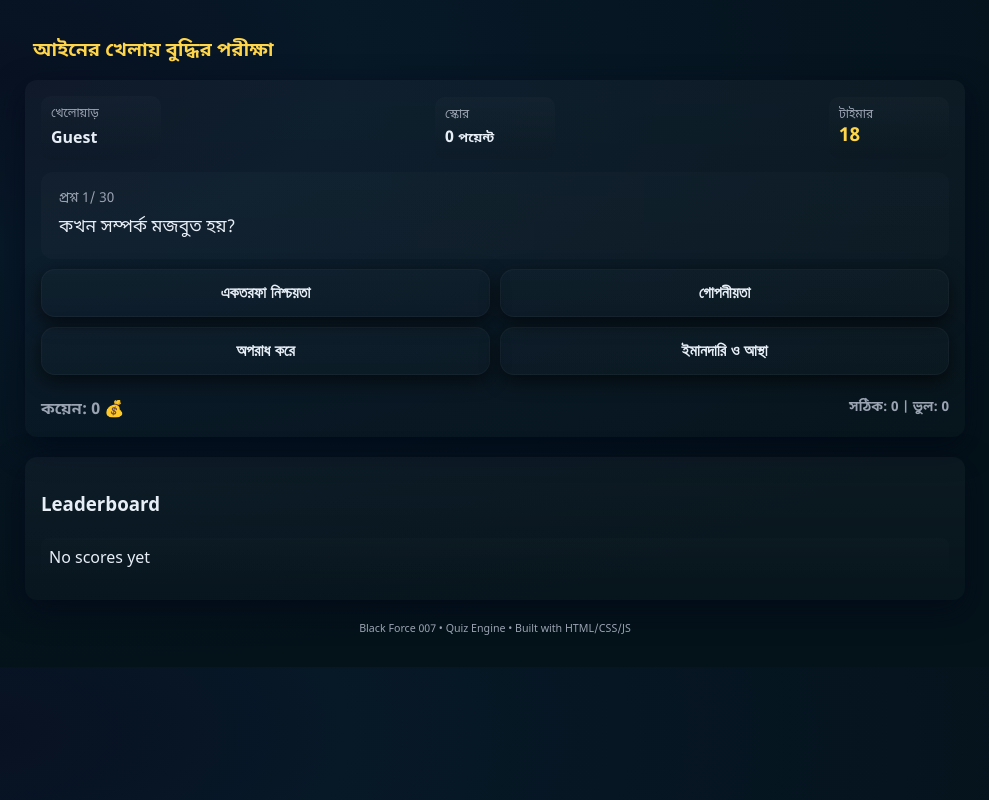
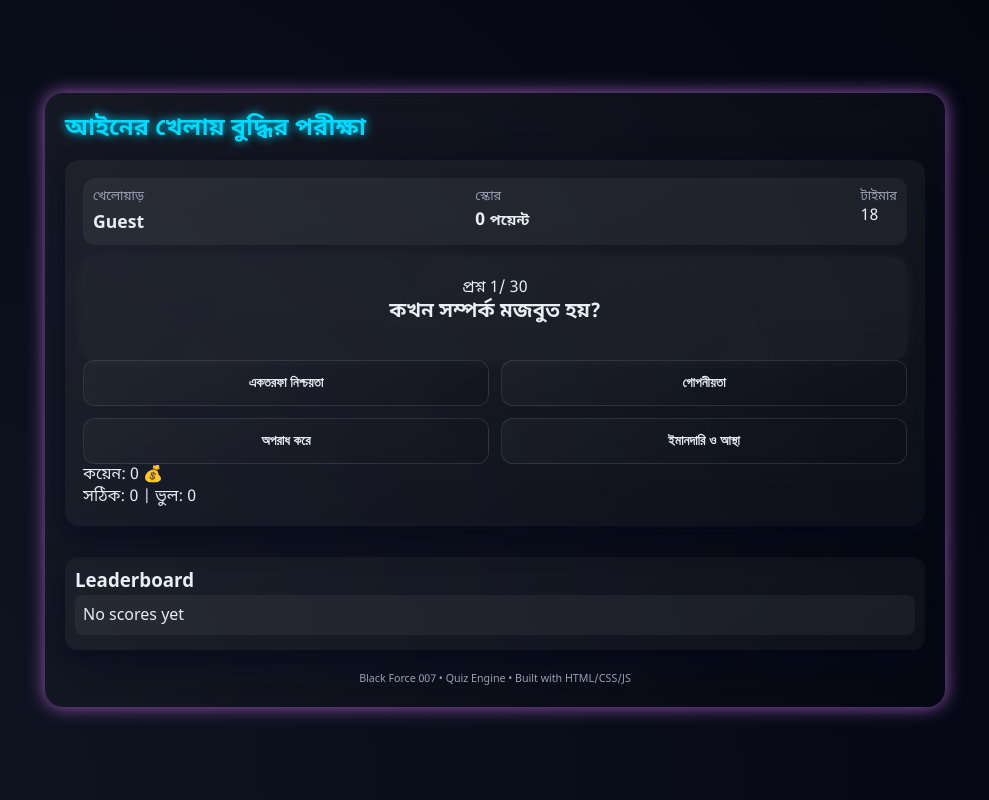
Before and after one commit to skmohammadyasir-maker/-_-, a plain HTML site: page index.html in a window 1280 px wide. Both pictures are taken after a click on the button "Guest Play". Shown: the whole page, without its empty margins (145-1134 px from the left). Drawn offline with Linux system fonts and the light colour scheme; no server answers.

Commit message:
Revamp CSS for Black Force 007 Advanced Neon Theme

```diff
--- a/style.css
+++ b/style.css
@@ -1,78 +1,254 @@
-/* style.css — modern gaming theme, responsive, Noto Sans Bengali recommended */
+/* style.css — Black Force 007 Advanced Neon Theme */
 
-:root{
-  --bg1: #0b1020;
-  --card: #0f1724;
-  --accent: #ff6b35;
-  --accent-2:#ffd54a;
+:root {
+  --bg1: #05060a;
+  --card: #0d1220;
+  --accent1: #ff007f;
+  --accent2: #00d9ff;
+  --accent3: #8fff00;
+  --accent4: #ffb300;
+  --accent5: #9b59b6;
+  --text: #e7eef6;
   --muted: #9aa3b2;
   --green: #28a745;
   --red: #dc3545;
 }
 
-*{box-sizing:border-box}
-body{
-  margin:0;
-  font-family: "Noto Sans Bengali", "Noto Sans", Arial, sans-serif;
-  background: radial-gradient(1200px 600px at 10% 10%, #081122 0%, #071827 30%, #04121a 100%);
-  color:#e7eef6;
-  -webkit-font-smoothing:antialiased;
-  -moz-osx-font-smoothing:grayscale;
+/* Reset */
+* { box-sizing: border-box; margin: 0; padding: 0; }
+
+body {
+  font-family: "Noto Sans Bengali", "Noto Sans", sans-serif;
+  background: radial-gradient(circle at top, #0c1223, #02040a);
+  color: var(--text);
+  display: flex;
+  justify-content: center;
+  align-items: center;
+  min-height: 100vh;
+  padding: 10px;
+  animation: bgPulse 10s infinite alternate ease-in-out;
 }
 
-.wrap{max-width:980px;margin:18px auto;padding:12px;}
-.topbar{display:flex;align-items:center;justify-content:space-between;padding:8px 16px}
-.logo{display:flex;align-items:center;gap:12px}
-.logo img{width:56px;height:56px;border-radius:10px;object-fit:cover;box-shadow:0 6px 18px rgba(0,0,0,0.6)}
-.title{font-size:1.2rem;color:var(--accent-2);font-weight:700}
-.top-actions{display:flex;align-items:center;gap:10px}
-.user-email{font-size:0.9rem;color:var(--muted)}
+@keyframes bgPulse {
+  0% { background: radial-gradient(circle at top left, #0c1223, #030510); }
+  25% { background: radial-gradient(circle at top right, #0b0e1f, #040818); }
+  50% { background: radial-gradient(circle at center, #080f1c, #02040a); }
+  75% { background: radial-gradient(circle at bottom left, #101522, #020410); }
+  100% { background: radial-gradient(circle at bottom right, #0a101d, #010308); }
+}
 
-.stage{display:grid;grid-template-columns:1fr;gap:14px;padding:8px}
+.wrap {
+  width: 100%;
+  max-width: 900px;
+  background: linear-gradient(145deg, rgba(255,255,255,0.05), rgba(0,0,0,0.1));
+  border-radius: 18px;
+  box-shadow: 0 0 25px rgba(0,255,255,0.15);
+  padding: 20px;
+  backdrop-filter: blur(12px);
+  animation: glowCycle 8s infinite alternate;
+}
 
-.card{background:linear-gradient(180deg, rgba(255,255,255,0.03), rgba(255,255,255,0.01));border-radius:12px;padding:16px;box-shadow:0 10px 30px rgba(2,6,23,0.6);}
+@keyframes glowCycle {
+  0% { box-shadow: 0 0 18px var(--accent1); }
+  25% { box-shadow: 0 0 18px var(--accent2); }
+  50% { box-shadow: 0 0 18px var(--accent3); }
+  75% { box-shadow: 0 0 18px var(--accent4); }
+  100% { box-shadow: 0 0 18px var(--accent5); }
+}
 
-.hidden{display:none !important}
+/* Top Bar */
+.topbar {
+  display: flex;
+  justify-content: space-between;
+  align-items: center;
+  margin-bottom: 15px;
+}
 
-input{width:100%;padding:12px;border-radius:8px;border:1px solid rgba(255,255,255,0.06);background:transparent;color:inherit;margin:8px 0;font-size:1rem}
-.btn{background:var(--accent);color:#07121a;padding:10px 16px;border-radius:10px;border:none;font-weight:700;cursor:pointer}
-.btn:hover{transform:translateY(-2px)}
-.btn.outline{background:transparent;border:1px solid rgba(255,255,255,0.06);color:var(--accent-2)}
-.btn.ghost{background:transparent;border:1px dashed rgba(255,255,255,0.06);color:var(--muted)}
+.logo {
+  display: flex;
+  align-items: center;
+  gap: 10px;
+}
 
-.row{display:flex;gap:10px;justify-content:center}
-.msg{color:#ffcccb;margin-top:8px;font-weight:600}
+.logo img {
+  width: 60px;
+  height: 60px;
+  border-radius: 12px;
+  box-shadow: 0 6px 20px rgba(0,0,0,0.6);
+}
 
-.hud{display:flex;gap:12px;align-items:center;justify-content:space-between;margin-bottom:12px;flex-wrap:wrap}
-.player,.meter,.timer-wrap{background:linear-gradient(180deg, rgba(255,255,255,0.02), rgba(0,0,0,0.05));padding:10px;border-radius:10px;min-width:120px}
-.label{font-size:0.75rem;color:var(--muted)}
-.value{font-weight:700;margin-top:4px}
-.timer{font-size:1.2rem;color:var(--accent-2);font-weight:900}
+.title {
+  font-size: 1.5rem;
+  color: var(--accent2);
+  text-shadow: 0 0 10px var(--accent2);
+  font-weight: 700;
+}
 
-.question-card{background:linear-gradient(90deg, rgba(255,255,255,0.02), rgba(255,255,255,0.01));padding:18px;border-radius:12px;margin-bottom:10px}
-.qno{color:var(--muted);font-size:0.85rem;margin-bottom:8px}
-.question-text{font-size:1.1rem;line-height:1.4}
+.user-email {
+  font-size: 0.9rem;
+  color: var(--muted);
+}
 
-.options-grid{display:grid;grid-template-columns:repeat(2,1fr);gap:10px}
-.options-grid button{padding:14px;border-radius:14px;background:linear-gradient(180deg, rgba(255,255,255,0.02), rgba(255,255,255,0.01));border:1px solid rgba(255,255,255,0.03);color:inherit;font-size:1rem;font-weight:700;box-shadow:0 6px 18px rgba(0,0,0,0.6);cursor:pointer;transition:transform 0.15s, box-shadow 0.15s}
-.options-grid button:hover{transform:translateY(-4px);box-shadow:0 12px 30px rgba(0,0,0,0.8)}
+.stage {
+  display: grid;
+  gap: 16px;
+}
 
-.options-grid button.correct{background:linear-gradient(90deg,#2ecc71,#27ae60);box-shadow:0 8px 40px rgba(39,174,96,0.25);transform:scale(1.03);color:#07121a}
-.options-grid button.wrong{background:linear-gradient(90deg,#f25f5c,#ff3b30);box-shadow:0 8px 40px rgba(255,59,48,0.18);color:#fff;transform:scale(1.02)}
+/* Card Layout */
+.card {
+  background: linear-gradient(180deg, rgba(255,255,255,0.04), rgba(255,255,255,0.02));
+  border-radius: 14px;
+  padding: 18px;
+  box-shadow: 0 10px 30px rgba(2,6,23,0.6);
+}
 
-.controls{display:flex;gap:10px;justify-content:center;margin-top:12px}
-.controls .btn{min-width:120px}
+.hidden { display: none !important; }
 
-.bottom-row{display:flex;justify-content:space-between;padding-top:12px;color:var(--muted);font-weight:700}
-.leaderboard-card{margin-top:6px}
-.leaderboard-list{list-style:none;padding:0;margin:0}
-.leaderboard-list li{padding:8px;border-radius:8px;background:linear-gradient(180deg,rgba(255,255,255,0.01),transparent);margin-bottom:6px}
+input {
+  width: 100%;
+  padding: 12px;
+  border-radius: 8px;
+  border: 1px solid rgba(255,255,255,0.08);
+  background: rgba(255,255,255,0.05);
+  color: var(--text);
+  font-size: 1rem;
+  margin: 6px 0;
+}
 
-.result-box{background:rgba(0,0,0,0.1);padding:12px;border-radius:8px;margin-bottom:12px}
-.small{font-size:0.85rem;color:var(--muted)}
+.btn {
+  background: linear-gradient(90deg, var(--accent1), var(--accent2));
+  color: #fff;
+  border: none;
+  padding: 12px 18px;
+  border-radius: 10px;
+  font-weight: 700;
+  cursor: pointer;
+  transition: 0.3s;
+}
 
-.footer{text-align:center;margin-top:12px;color:var(--muted);font-size:0.8rem}
-@media (max-width:600px){
-  .options-grid{grid-template-columns:1fr}
-  .hud{flex-direction:column;align-items:stretch;gap:10px}
+.btn:hover {
+  transform: scale(1.05);
+  background: linear-gradient(90deg, var(--accent3), var(--accent4));
+  box-shadow: 0 0 15px var(--accent3);
 }
+
+.btn.outline {
+  background: transparent;
+  border: 1px solid var(--accent2);
+  color: var(--accent2);
+}
+
+/* Game HUD */
+.hud {
+  display: flex;
+  flex-wrap: wrap;
+  justify-content: space-between;
+  background: rgba(255,255,255,0.05);
+  border-radius: 12px;
+  padding: 10px;
+  margin-bottom: 12px;
+}
+
+.hud-item {
+  flex: 1 1 45%;
+  margin: 5px;
+  background: rgba(0,0,0,0.1);
+  padding: 8px;
+  border-radius: 10px;
+}
+
+.label {
+  font-size: 0.8rem;
+  color: var(--muted);
+}
+
+.value {
+  font-size: 1.1rem;
+  font-weight: 700;
+  margin-top: 4px;
+}
+
+/* Question */
+.question-card {
+  background: linear-gradient(120deg, rgba(255,255,255,0.02), rgba(255,255,255,0.04));
+  border-radius: 14px;
+  padding: 20px;
+  text-align: center;
+  box-shadow: 0 0 15px rgba(255,255,255,0.05);
+}
+
+.question-text {
+  font-size: 1.25rem;
+  font-weight: 600;
+  margin-bottom: 15px;
+}
+
+/* Options */
+.options-grid {
+  display: grid;
+  grid-template-columns: repeat(2, 1fr);
+  gap: 12px;
+}
+
+.options-grid button {
+  padding: 14px;
+  border-radius: 12px;
+  border: 1px solid rgba(255,255,255,0.1);
+  background: linear-gradient(145deg, rgba(255,255,255,0.03), rgba(0,0,0,0.08));
+  color: var(--text);
+  font-weight: 700;
+  cursor: pointer;
+  transition: all 0.25s ease-in-out;
+}
+
+.options-grid button:hover {
+  background: linear-gradient(90deg, var(--accent4), var(--accent5));
+  transform: scale(1.05);
+}
+
+.options-grid button.correct {
+  background: linear-gradient(90deg, var(--green), #3cff7d);
+  color: #07121a;
+  box-shadow: 0 0 20px rgba(40,167,69,0.4);
+}
+
+.options-grid button.wrong {
+  background: linear-gradient(90deg, var(--red), #ff5252);
+  color: #fff;
+  box-shadow: 0 0 20px rgba(220,53,69,0.4);
+}
+
+/* Leaderboard */
+.leaderboard-card {
+  background: rgba(255,255,255,0.03);
+  padding: 10px;
+  border-radius: 12px;
+  margin-top: 15px;
+}
+
+.leaderboard-list {
+  list-style: none;
+  padding: 0;
+  margin: 0;
+}
+
+.leaderboard-list li {
+  padding: 8px;
+  margin-bottom: 5px;
+  background: rgba(255,255,255,0.05);
+  border-radius: 8px;
+  display: flex;
+  justify-content: space-between;
+}
+
+.footer {
+  text-align: center;
+  color: var(--muted);
+  font-size: 0.8rem;
+  margin-top: 20px;
+}
+
+@media (max-width:600px) {
+  .options-grid { grid-template-columns: 1fr; }
+  .hud { flex-direction: column; }
+}
```
